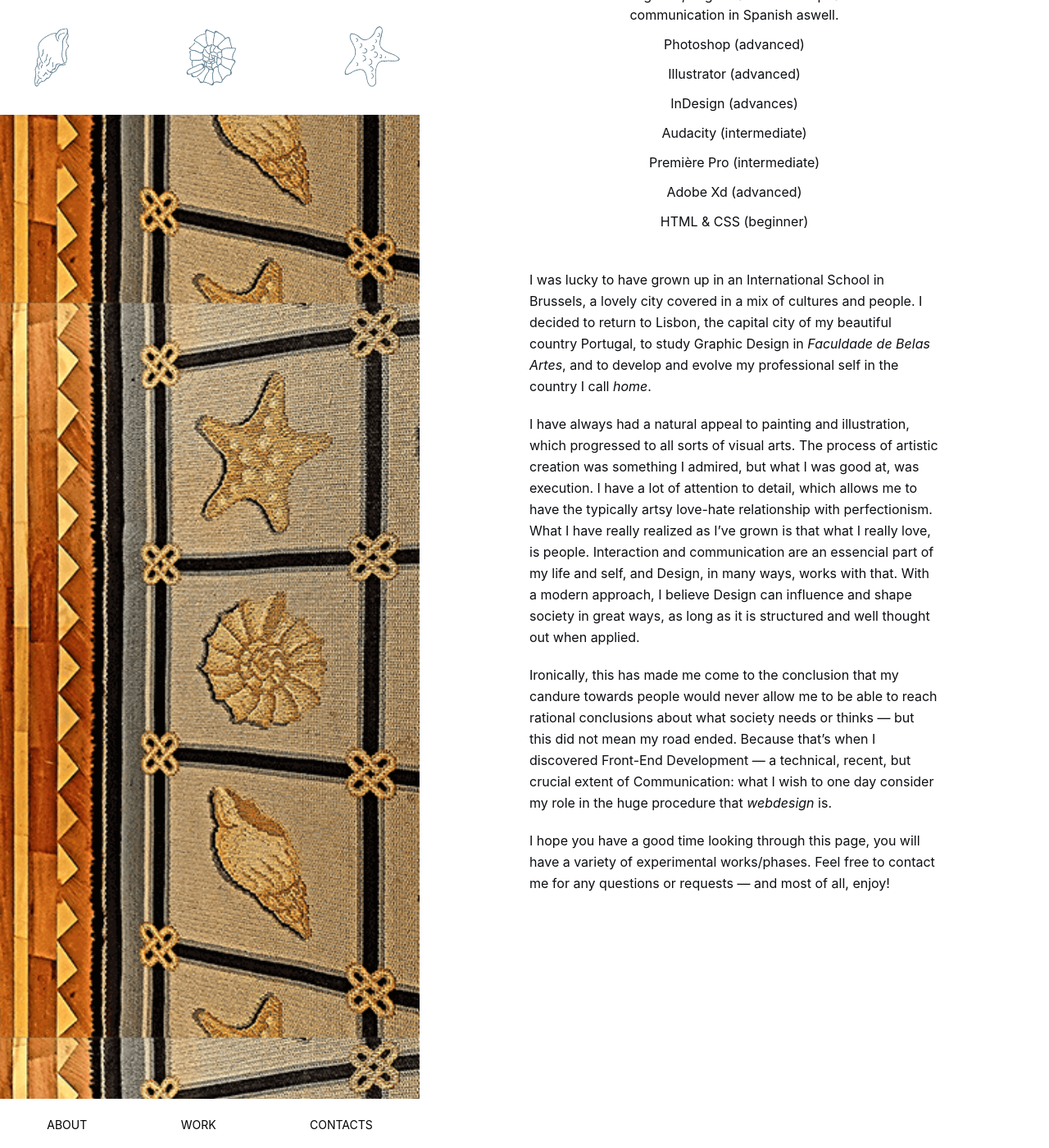
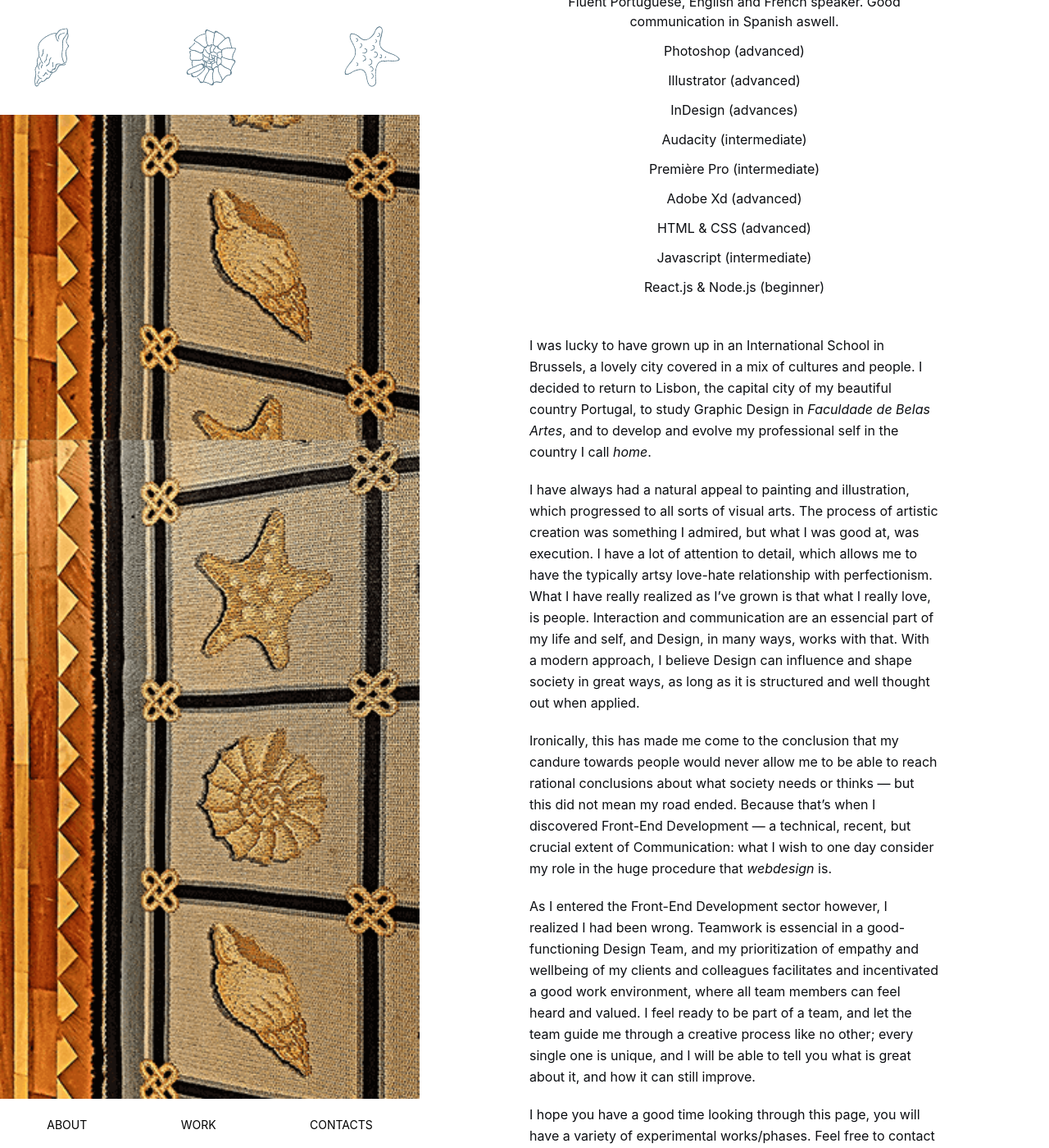
Before and after one commit to camilavmoura/web-dev, a Jekyll site: the page built from about.md, in a window 1280 px wide and 1400 px high, scrolled down 1357 px. Shown: the whole window at 82% size. Built offline with Jekyll 4.4.1, drawn with Linux system fonts in a browser that asks for light colours; some of the changed text lies outside the part shown.

Commit message:
upd: about me

```diff
--- a/about.md
+++ b/about.md
@@ -5,13 +5,14 @@
 
 First of all, welcome!
 
-My name is Camila, and I am currently doing a post-graduation in *Digital Experience Design*, in Lisbon.
+My name is Camila, and I am a *Digital Designer*, from Lisbon.
 
 ![Photo of a blonde smmiling girl with small eyes]({{site.baseurl}}/assets/images/me.png "Me"){:.photo}
 
 ### FORMATION
 - Graduated Communication Design in Faculdade de Belas-Artes of ULisboa
-- Currently attending the post-graduation *Digital Experience Design*, where I can consolidate all my studies of my graduation and get ready to begin working in the area.
+- Graduated the post-graduation *Digital Experience Design*, centered on UX/UI and Design Thinking basis
+- Graduated the intensive course Front-End Development at EDIT! Digital Disruptive Design
 
 ### CAPACITIES
 - Fluent Portuguese, English and French speaker. Good communication in Spanish aswell.
@@ -21,7 +22,9 @@
 - Audacity (intermediate)
 - Première Pro (intermediate)
 - Adobe Xd (advanced)
-- HTML & CSS (beginner)
+- HTML & CSS (advanced)
+- Javascript (intermediate)
+- React.js & Node.js (beginner)
 
 I was lucky to have grown up in an International School in Brussels, a lovely city covered in a mix of cultures and people. I decided to return to Lisbon, the capital city of my beautiful country Portugal, to study Graphic Design in *Faculdade de Belas Artes*, and to develop and evolve my professional self in the country I call *home*.
 
@@ -30,5 +33,7 @@
 
 Ironically, this has made me come to the conclusion that my candure towards people would never allow me to be able to reach rational conclusions about what society needs or thinks — but this did not mean my road ended. Because that's when I discovered Front-End Development — a technical, recent, but crucial extent of Communication: what I wish to one day consider my role in the huge procedure that *webdesign* is.
 
+As I entered the Front-End Development sector however, I realized I had been wrong. Teamwork is essencial in a good-functioning Design Team, and my prioritization of empathy and wellbeing of my clients and colleagues facilitates and incentivated a good work environment, where all team members can feel heard and valued. I feel ready to be part of a team, and let the team guide me through a creative process like no other; every single one is unique, and I will be able to tell you what is great about it, and how it can still improve.
+
 I hope you have a good time looking through this page, you will have a variety of experimental works/phases.
 Feel free to contact me for any questions or requests — and most of all, enjoy!
```
Also changed, not shown: assets/images/Sem nome.png (added).
